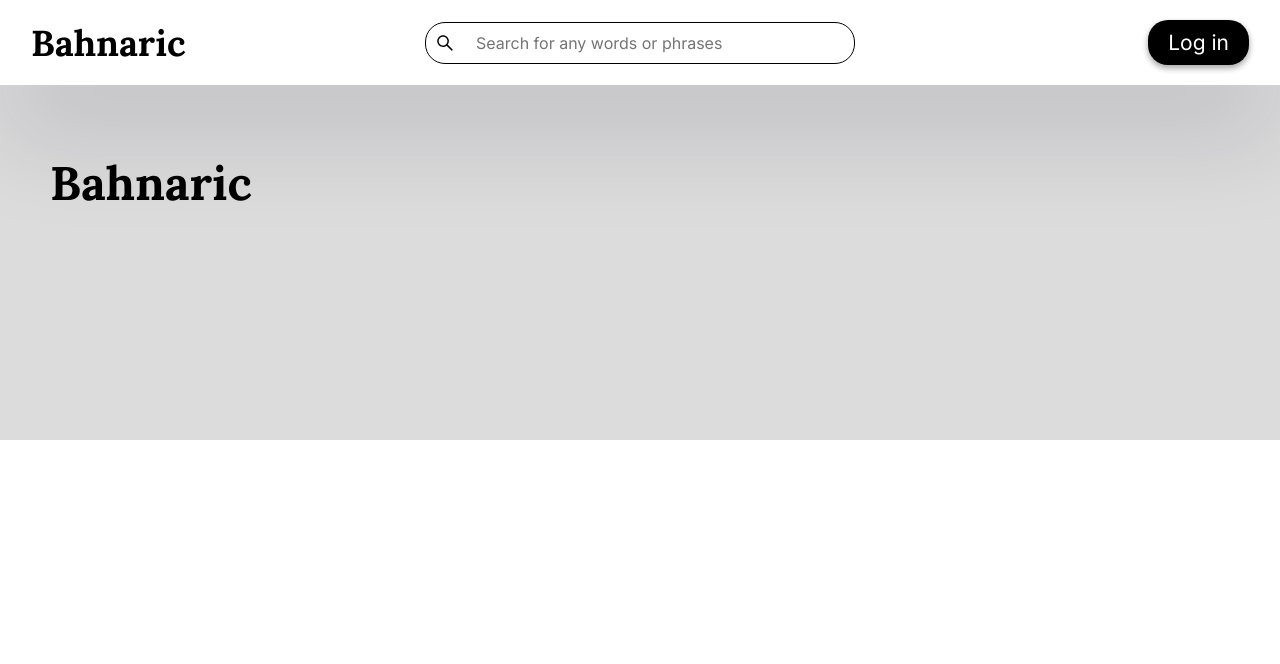
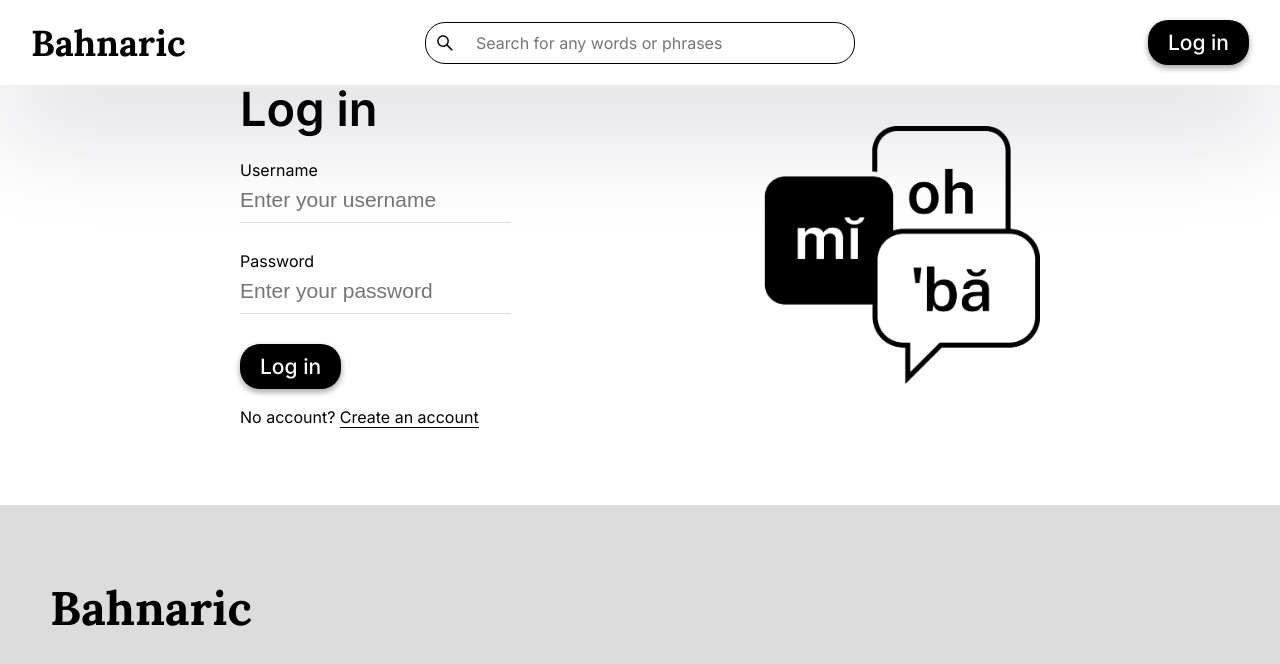
Before and after one commit to DuyLy201/BanaWebsite, a React (Create React App) app: page /login in a window 1280 px wide. Shown: the top 664 px of the page. Built offline with nearby package versions, Linux system fonts and the light colour scheme.

Commit message:
Add login page and additional styling

```diff
--- a/src/App.css
+++ b/src/App.css
@@ -25,6 +25,7 @@ h1 {
     flex-direction: column;
     justify-content: center;
     align-items: center;
+    min-height: 100vh;
 }
 
 .footer {
@@ -42,3 +43,79 @@ h1 {
 .search {
     position: relative;
 }
+
+.login {
+    display: flex;
+    align-items: center;
+    justify-content: space-between;
+    margin-top: 85px;
+    width: 100%;
+    max-width: 800px;
+    flex: 1;
+}
+
+.login form {
+    margin-top: 30px;
+    display: flex;
+    flex-direction: column;
+    gap: 30px;
+}
+
+.background {
+    width: 280px;
+}
+
+.auth_input {
+    display: flex;
+    flex-direction: column;
+    font-family: Inter;
+}
+
+.auth_input label {
+    font-size: 1rem;
+}
+
+.auth_input input {
+    font-size: 1.3125rem;
+    padding: 10px 0;
+    border: none;
+    border-bottom: 1px solid #DCDCDC;
+    width: 100%;
+}
+
+.auth_input input:focus {
+    outline: none;
+    color: black;
+    border-bottom: 1px solid black;
+    transition: all 0.1s ease-in;
+}
+
+.auth_input input:focus::placeholder {
+    color: transparent;
+    transition: all 0.1s ease-in;
+}
+
+.submit p {
+    font-family: Inter;
+    font-size: 1rem;
+    margin-top: 20px;
+}
+
+.submit a {
+    text-decoration: none;
+    color: black;
+    border-bottom: 1px solid black;
+}
+
+nav button, .login button {
+    cursor: pointer;
+    background-color: black;
+    border: none;
+    box-shadow: rgba(0, 0, 0, 0.16) 0px 3px 6px, rgba(0, 0, 0, 0.23) 0px 3px 6px;
+    color: white;
+    font-size: 1.3125rem;
+    border-radius: 20px;
+    font-family: 'Inter';
+    font-weight: 500;
+    padding: 10px 20px;
+}
--- a/src/App.js
+++ b/src/App.js
@@ -5,6 +5,7 @@ import Footer from "./Components/Footer";
 import Home from "./Home";
 import { BrowserRouter, Routes, Route } from "react-router-dom";
 import Search from "./Search";
+import Login from "./Login";
 
 function App() {
 
@@ -15,6 +16,7 @@ function App() {
         <Routes>
           <Route path="/" element={<Home />} />
           <Route path="/search" element={<Search />} />
+          <Route path="/login" element={<Login/>}/>
         </Routes>
         <Footer />
       </div>
--- a/src/Components/Navbar.css
+++ b/src/Components/Navbar.css
@@ -36,7 +36,7 @@
     padding: 10px 10px
 }
 
-form {
+.search form {
     position: relative;
     display: flex;
     justify-content: center;
@@ -44,7 +44,7 @@ form {
     width: 430px;
 }
 
-input {
+.search input {
     width: 100%;
     padding: 10px 20px 10px 50px;
     border-radius: 20px;
@@ -58,16 +58,3 @@ input {
     display: flex;
     justify-content: flex-end;
 }
-
-.profile button {
-    cursor: pointer;
-    background-color: black;
-    border: none;
-    box-shadow: rgba(0, 0, 0, 0.16) 0px 3px 6px, rgba(0, 0, 0, 0.23) 0px 3px 6px;
-    color: white;
-    font-size: 1.3125rem;
-    border-radius: 20px;
-    font-family: 'Inter';
-    font-weight: medium;
-    padding: 10px 20px;
-}
--- a/src/Components/Navbar.js
+++ b/src/Components/Navbar.js
@@ -8,6 +8,11 @@ import { IconContext } from "react-icons";
 function Navbar() {
   const [searchValue, setSearchValue] = useState("");
   const navigate = useNavigate();
+
+  const handleLogin = (e) => {
+    e.preventDefault();
+    navigate("/login");
+  }
 
   const handleSubmit = (e) => {
     e.preventDefault();
@@ -34,7 +39,7 @@ function Navbar() {
         </form>
       </div>
       <div className="profile">
-      <button>Log in</button>
+      <button onClick={(e) => handleLogin(e)}>Log in</button>
       </div>
     </nav>
   );
--- /dev/null
+++ b/src/Login.js
@@ -0,0 +1,29 @@
+import React from "react";
+import background from "./Assets/Images/Bahnaric1.png";
+
+function Login() {
+  return (
+    <div className="login">
+      <div className="login_form">
+        <h1>Log in</h1>
+        <form>
+          <div className="auth_input">
+            <label htmlFor="user">Username</label>
+            <input type="text" placeholder="Enter your username"></input>
+          </div>
+          <div className="auth_input">
+            <label htmlFor="password">Password</label>
+            <input type="password" placeholder="Enter your password"></input>
+          </div>
+          <div className="submit">
+            <button>Log in</button>
+            <p>No account? <a href="#">Create an account</a></p>
+          </div>
+        </form>
+      </div>
+      <img src={background} className="background"></img>
+    </div>
+  );
+}
+
+export default Login;
```
Also changed, not shown: src/Assets/Images/Bahnaric1.png (added), src/Assets/Images/Bahnaric2.png (added).
